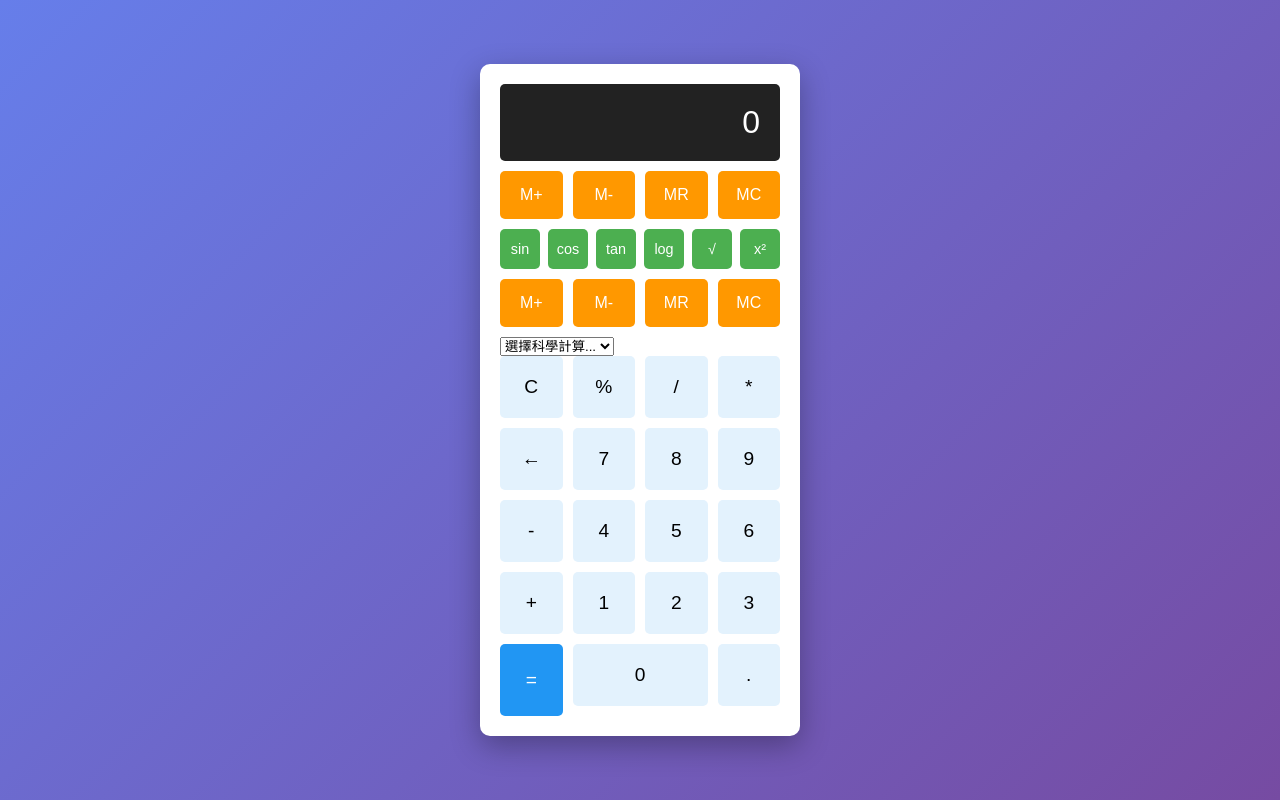
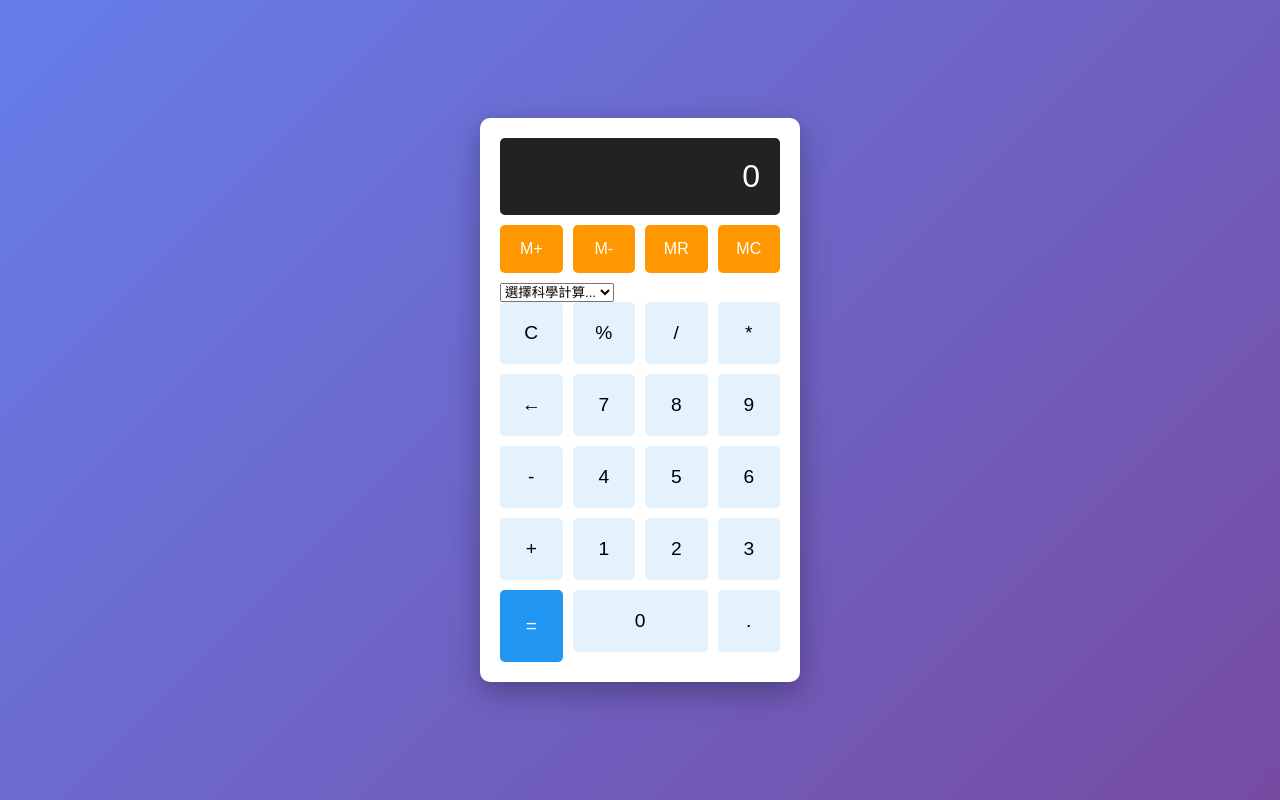
Before and after one commit to john04111820/calculator-app, a plain HTML site: page index.html in a window 1280 px wide. Drawn offline with Linux system fonts and the light colour scheme.

```diff
--- a/index.html
+++ b/index.html
@@ -14,22 +14,6 @@
             <button onclick="memorySubtract()" class="memory-btn">M-</button>
             <button onclick="memoryRecall()" class="memory-btn">MR</button>
             <button onclick="memoryClear()" class="memory-btn">MC</button>
-    </div>
-
-     <div class="scientific-buttons">
-        <button onclick="scientificCalc('sin')">sin</button>
-        <button onclick="scientificCalc('cos')">cos</button>
-        <button onclick="scientificCalc('tan')">tan</button>
-        <button onclick="scientificCalc('log')">log</button>
-        <button onclick="scientificCalc('sqrt')">√</button>
-        <button onclick="scientificCalc('pow')">x²</button>
-    </div>
-
-           <div class="memory-buttons">
-        <button onclick="memoryAdd()" class="memory-btn">M+</button>
-        <button onclick="memorySubtract()" class="memory-btn">M-</button>
-        <button onclick="memoryRecall()" class="memory-btn">MR</button>
-        <button onclick="memoryClear()" class="memory-btn">MC</button>
     </div>
 
         <div class="scientific-dropdown">
```
